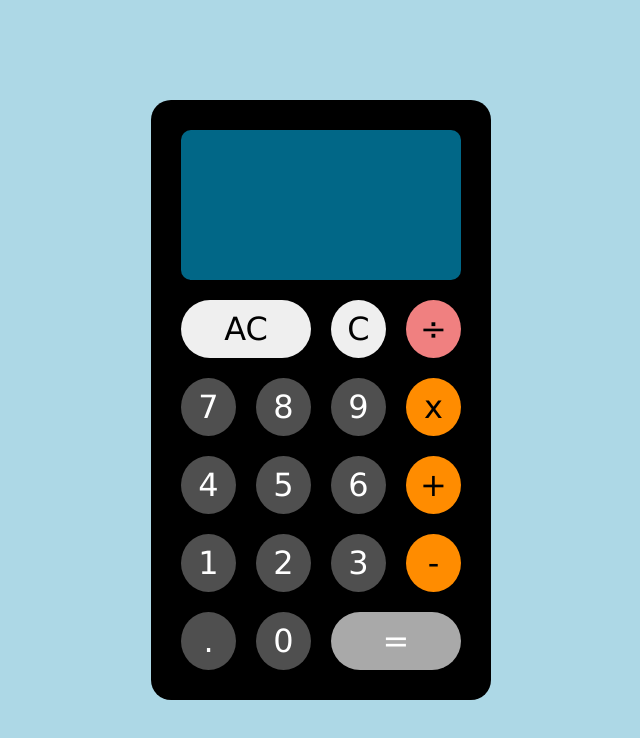
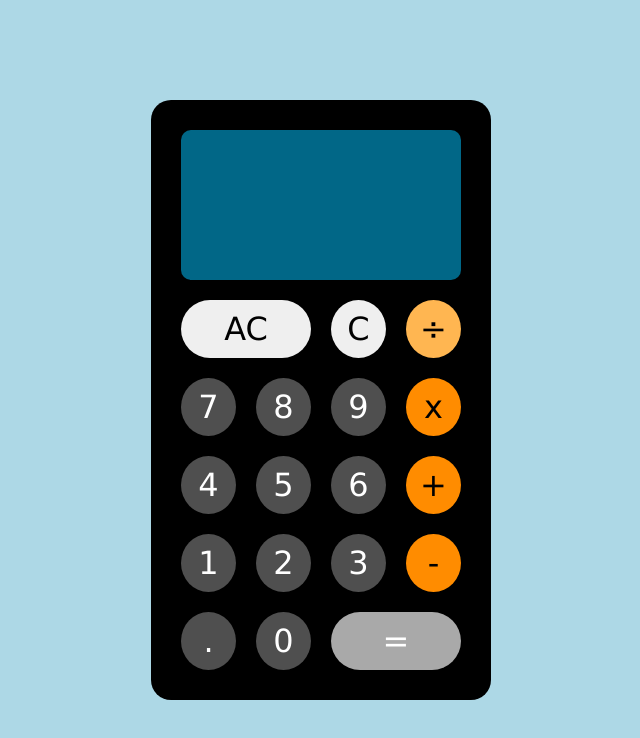
Before and after one commit to nauish/calculator, a website: page index.html in a window 1280 px wide. In both pictures the pointer is over the button 752 px from the left and 329 px from the top of the page. Shown: the whole page, without its empty margins (319-959 px from the left). Drawn offline with Linux system fonts and the light colour scheme.

Commit message:
Change operator button color

```diff
--- a/style.css
+++ b/style.css
@@ -102,7 +102,7 @@ button.number:hover {
 }
 
 button.operator:hover {
-  background-color: lightcoral;
+  background-color: rgb(255, 182, 81);
   color: black;
 }
 
```
